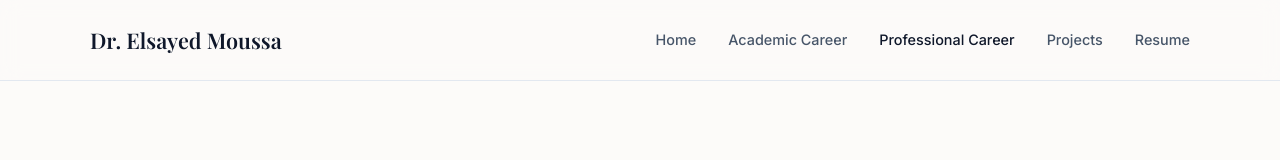
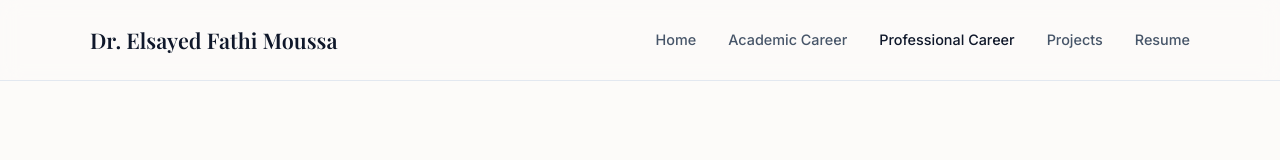
Before and after one commit to FZeroF0/SayedMoussa, a plain HTML site: page professional-career.html in a window 1280 px wide. Shown: the top 160 px of the page. Drawn offline with nearby package versions, Linux system fonts and the light colour scheme.

Commit message:
Update logo name in professional-career.html

```diff
--- a/professional-career.html
+++ b/professional-career.html
@@ -90,7 +90,7 @@
 
     <header>
         <div class="container nav-wrapper">
-            <a href="index.html" class="logo">Dr. Elsayed Moussa</a>
+            <a href="index.html" class="logo">Dr. Elsayed Fathi Moussa</a>
             <nav>
                 <ul>
                     <li><a href="index.html">Home</a></li>
```
